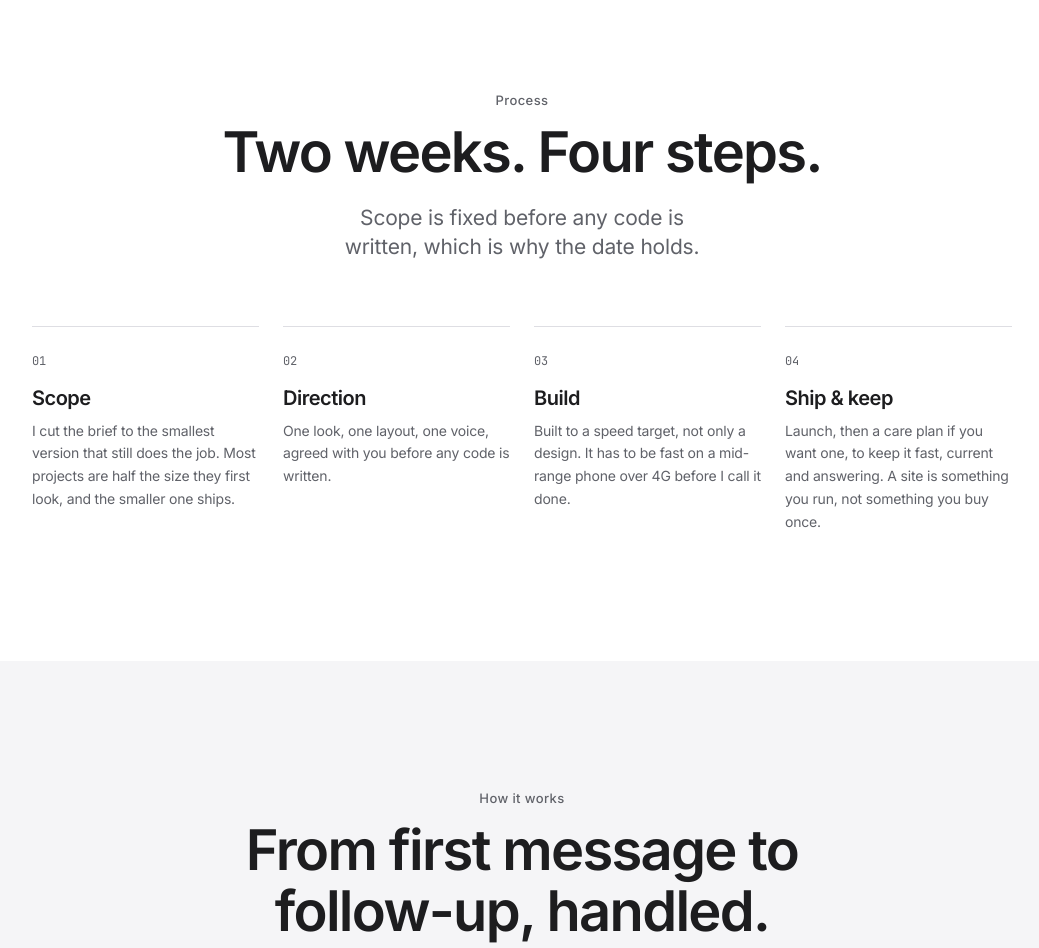
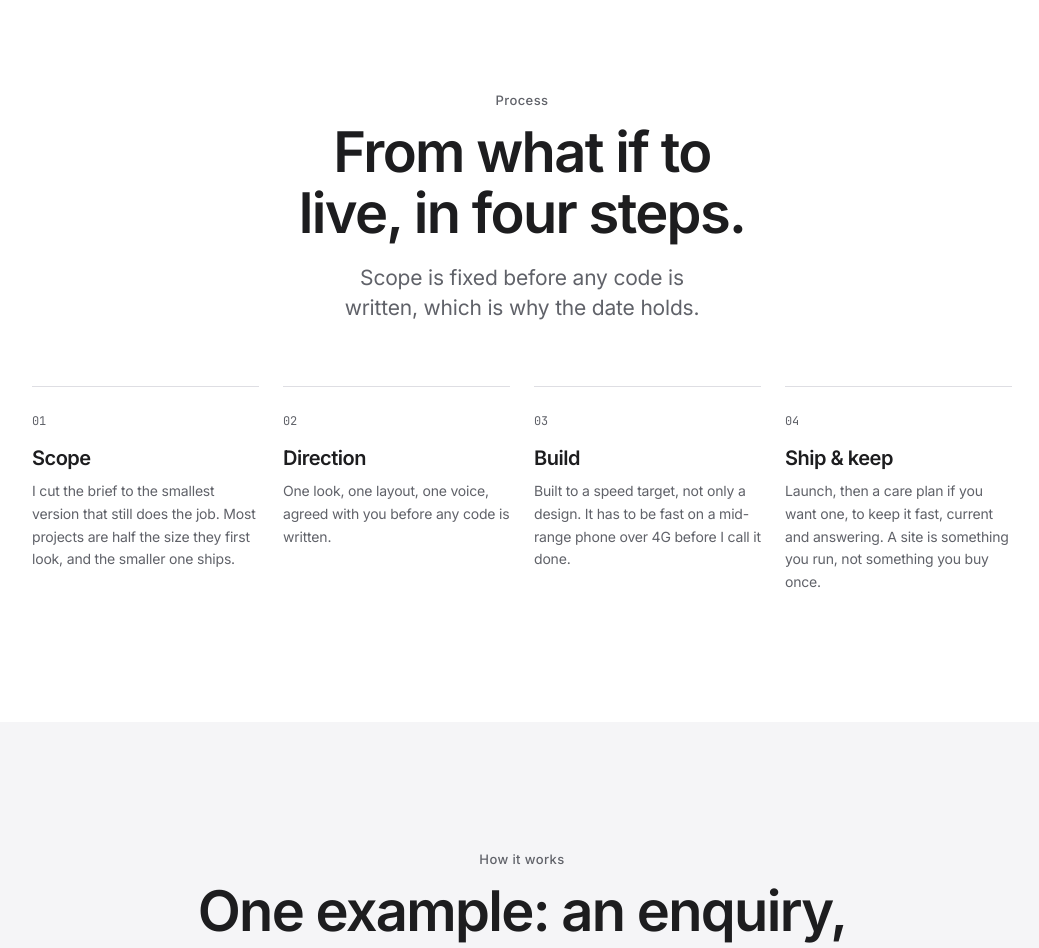
Before and after one commit to Ahamedshakir02/orbelis-studio, a React (Vite) app: page / in a window 1280 px wide. Shown: the part 4800-5748 px from the top of the page, without its empty margins (118-1157 px from the left). Built offline with nearby package versions, Linux system fonts and the light colour scheme; no server answers; a web font is replaced by a local one.

Commit message:
feat: retitle the enquiry walkthrough and the process steps

```diff
--- a/src/sections/Flow.jsx
+++ b/src/sections/Flow.jsx
@@ -2,8 +2,8 @@ import Section from '../components/Section.jsx'
 import { flow } from '../data/site.js'
 
 /**
- * One enquiry followed end to end — the assistant and the automation shown as
- * a single sequence rather than described as two services.
+ * One example, not the main story: a single enquiry followed end to end, the
+ * assistant and the automation shown as one sequence rather than two services.
  *
  * An ordered list, because it is one: the order is the content.
  */
@@ -11,8 +11,8 @@ export default function Flow() {
   return (
     <Section
       label="How it works"
-      title="From first message to follow-up, handled."
-      intro="What happens to one enquiry once automation is in place. Nobody has to remember any of it."
+      title="One example: an enquiry, handled end to end."
+      intro="What one of these solutions looks like once it is running: an assistant answers, automation does the rest."
     >
       <ol className="stagger grid gap-8 sm:grid-cols-2 md:gap-6 lg:grid-cols-5">
         {flow.map((f) => (
--- a/src/sections/Process.jsx
+++ b/src/sections/Process.jsx
@@ -4,7 +4,7 @@ import { process } from '../data/site.js'
 /** How a project runs, in four steps. */
 export default function Process() {
   return (
-    <Section id="process" label="Process" title="Two weeks. Four steps." intro="Scope is fixed before any code is written, which is why the date holds.">
+    <Section id="process" label="Process" title="From what if to live, in four steps." intro="Scope is fixed before any code is written, which is why the date holds.">
       <ol className="stagger grid gap-8 sm:grid-cols-2 md:gap-6 lg:grid-cols-4">
         {process.map((p) => (
           <li key={p.step} className="border-t border-line pt-5">
```
